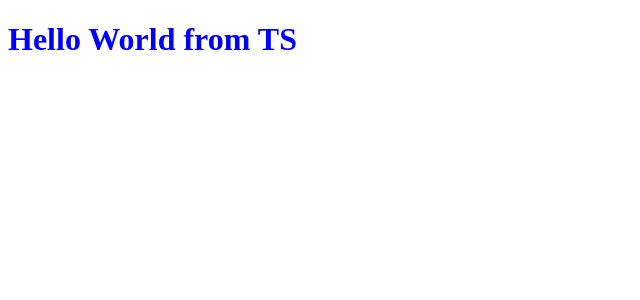
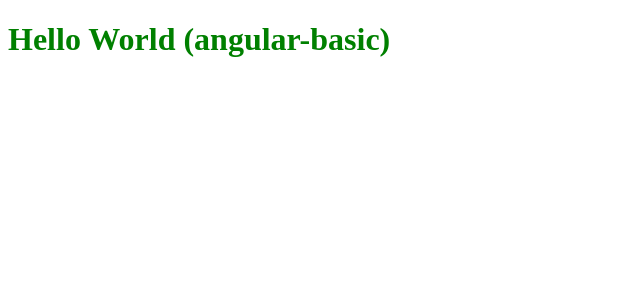
Before and after one commit to Surftrader/angular-basic, an Angular app: page / in a window 1280 px wide. Shown: the top 300 px of the page, without its empty margins (0-640 px from the left). Built offline with nearby package versions, Linux system fonts and the light colour scheme.

Commit message:
interpolation

```diff
--- a/src/app/app.component.html
+++ b/src/app/app.component.html
@@ -1 +1 @@
-<h1>Hello World</h1>
+<h1>Hello World ([title])</h1>
--- a/src/app/app.component.ts
+++ b/src/app/app.component.ts
@@ -2,10 +2,9 @@ import { Component } from '@angular/core';
 
 @Component({
   selector: 'app-root',
-  template: `<h1>Hello World from TS</h1>`,
-  // templateUrl: './app.component.html',
-  // styleUrls: ['./app.component.css']
-  styles: ['h1 {color: blue}']
+  templateUrl: './app.component.html',
+  styleUrls: ['./app.component.css'],
+  interpolation: ['[', ']']
 })
 export class AppComponent {
   title = 'angular-basic';
```
